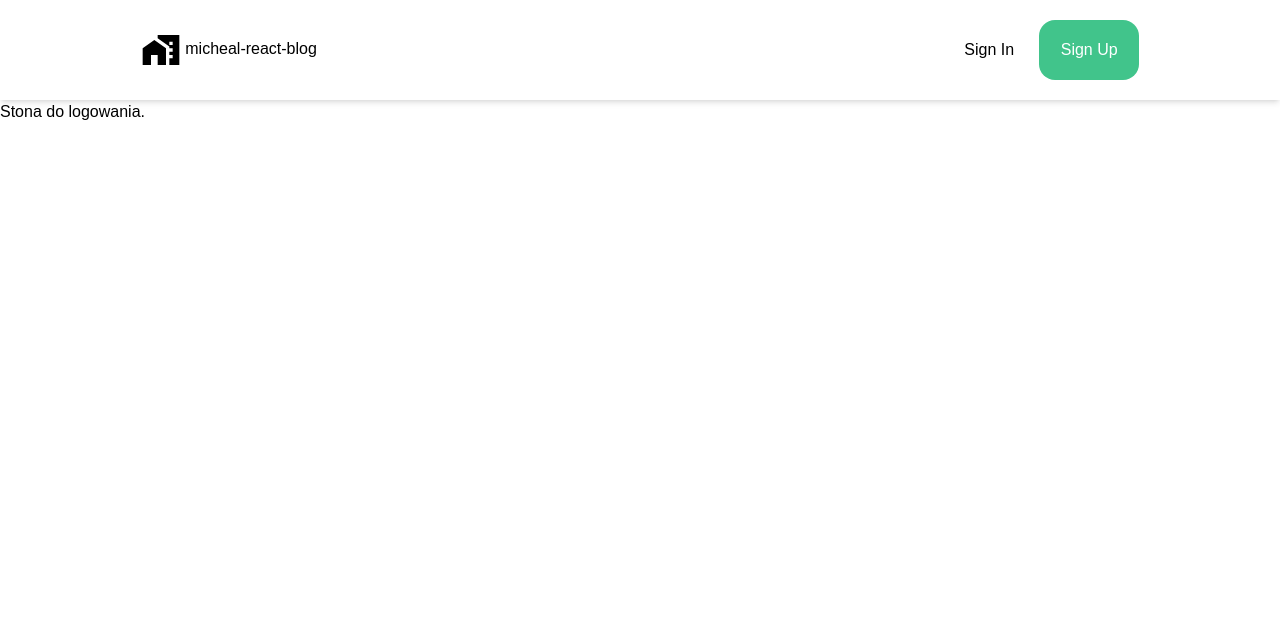
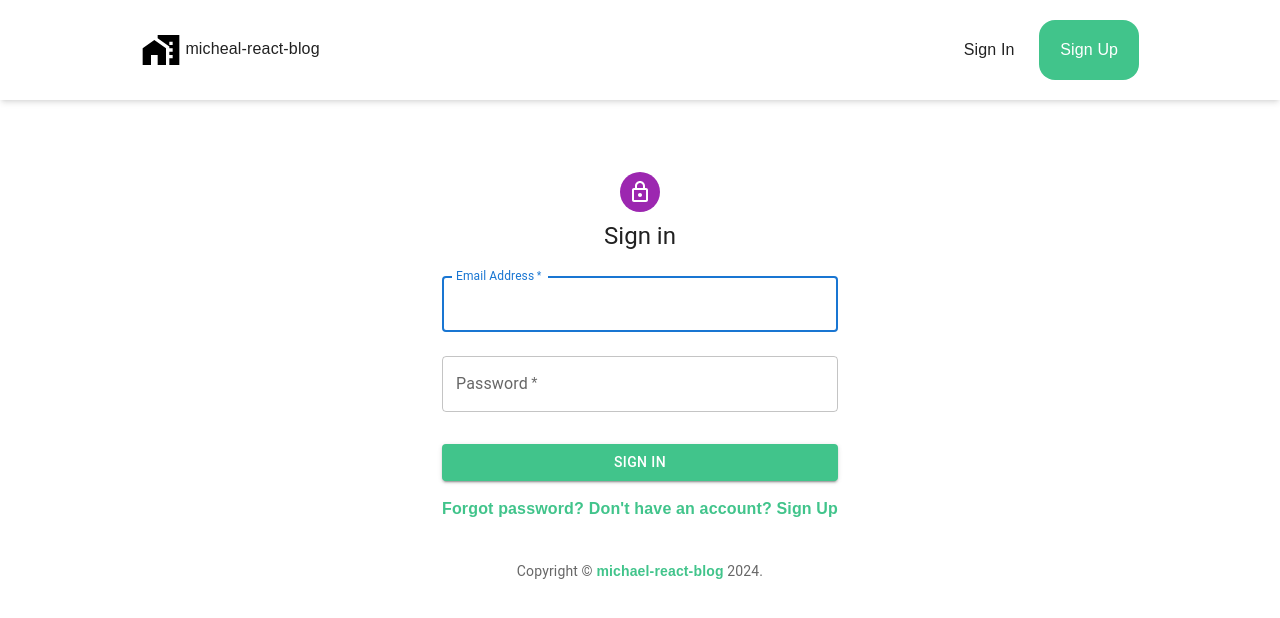
Before and after one commit to podlaskialgorytm3/react-blog, a React (Vite) app: page /signin in a window 1280 px wide. Shown: the top 618 px of the page. Built offline with nearby package versions, Linux system fonts and the light colour scheme.

Commit message:
feat: Create a sign in from

```diff
--- /dev/null
+++ b/src/features/auth/components/sign-in.tsx
@@ -0,0 +1,97 @@
+import * as React from 'react';
+import Avatar from '@mui/material/Avatar';
+import Button from '@mui/material/Button';
+import CssBaseline from '@mui/material/CssBaseline';
+import TextField from '@mui/material/TextField';
+import Grid from '@mui/material/Grid';
+import Box from '@mui/material/Box';
+import LockOutlinedIcon from '@mui/icons-material/LockOutlined';
+import Typography from '@mui/material/Typography';
+import Container from '@mui/material/Container';
+import { createTheme, ThemeProvider } from '@mui/material/styles';
+
+import { Copyright } from './copyright';
+
+import { NavLink } from 'react-router-dom';
+
+const defaultTheme = createTheme();
+
+export default function SignInForm() {
+  const handleSubmit = (event: React.FormEvent<HTMLFormElement>) => {
+    event.preventDefault();
+    const data = new FormData(event.currentTarget);
+    console.log({
+      email: data.get('email'),
+      password: data.get('password'),
+    });
+  };
+
+  return (
+    <ThemeProvider theme={defaultTheme}>
+      <Container component="main" maxWidth="xs">
+        <CssBaseline />
+        <Box
+          sx={{
+            marginTop: 8,
+            display: 'flex',
+            flexDirection: 'column',
+            alignItems: 'center',
+          }}
+        >
+          <Avatar sx={{ m: 1, bgcolor: 'secondary.main' }}>
+            <LockOutlinedIcon />
+          </Avatar>
+          <Typography component="h1" variant="h5">
+            Sign in
+          </Typography>
+          <Box component="form" onSubmit={handleSubmit} noValidate sx={{ mt: 1 }}>
+            <TextField
+              margin="normal"
+              required
+              fullWidth
+              id="email"
+              label="Email Address"
+              name="email"
+              autoComplete="email"
+              autoFocus
+            />
+            <TextField
+              margin="normal"
+              required
+              fullWidth
+              name="password"
+              label="Password"
+              type="password"
+              id="password"
+              autoComplete="current-password"
+            />
+            <Button
+              type="submit"
+              fullWidth
+              variant="contained"
+              sx={{ mt: 3, mb: 2 , bgcolor: '#41c48b', color: '#fff' ,'&:hover': {
+                backgroundColor: '#328a63',
+                opacity: [0.9, 0.8, 0.7],
+              } }}
+            >
+              Sign In
+            </Button>
+            <Grid container>
+              <Grid item xs>
+                <NavLink to='/forgot-password' className="text-main font-bold">
+                  Forgot password?
+                </NavLink>
+              </Grid>
+              <Grid item>
+                <NavLink to='/signup' className="text-main font-bold">
+                  {"Don't have an account? Sign Up"}
+                </NavLink>
+              </Grid>
+            </Grid>
+          </Box>
+        </Box>
+        <Copyright sx={{ mt: 5 }} />
+      </Container>
+    </ThemeProvider>
+  );
+}
--- a/src/pages/auth/SignIn.tsx
+++ b/src/pages/auth/SignIn.tsx
@@ -1,7 +1,9 @@
+import SignInForm from "../../features/auth/components/sign-in";
+
 export const SignIn = () => {
     return (
         <>
-        <h1>Stona do logowania.</h1>
+            <SignInForm />
         </>
     )
 }
```
